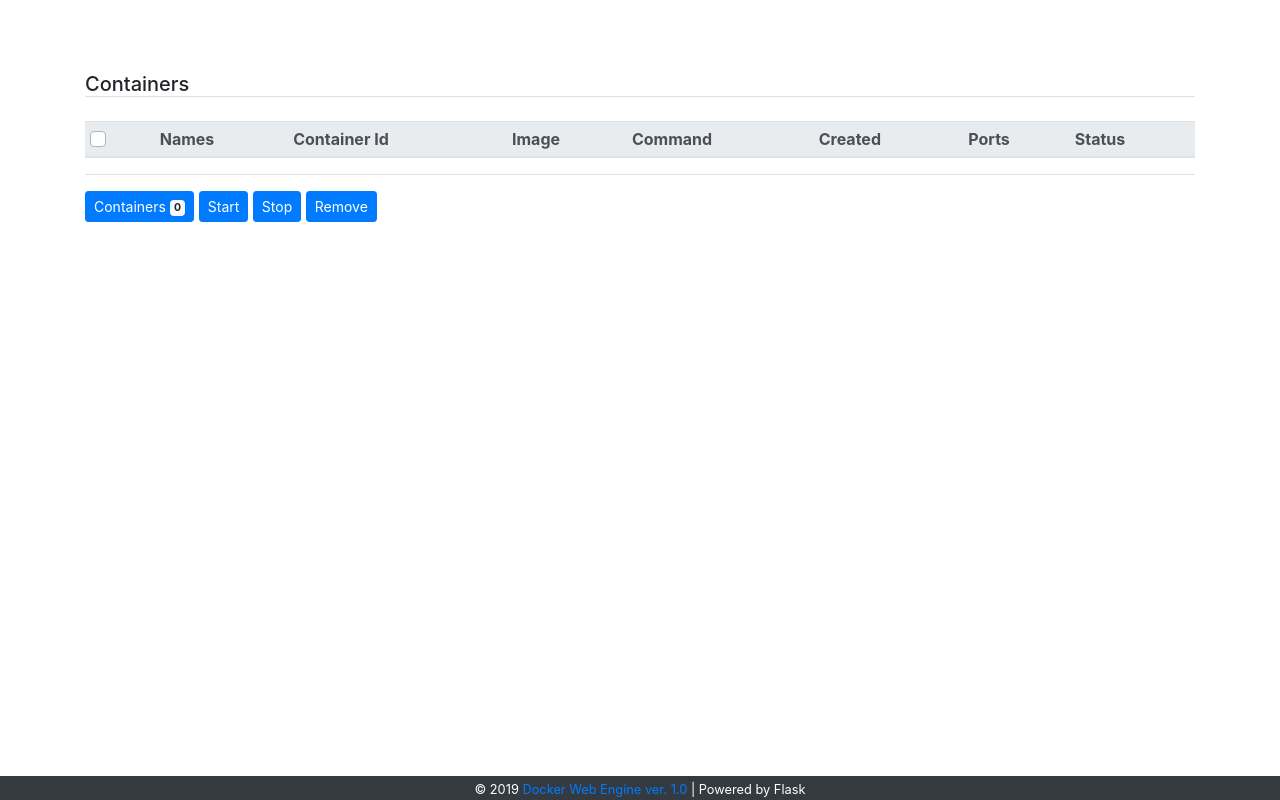
After one commit to ppokhriyal/Flask-App-Docker, a Flask app: page /containers in a window 1280 px wide. The commit adds this page. Run offline with Flask 2, Linux system fonts and the light colour scheme; lists and menus that the app fills with data are empty; some libraries are stand-ins or nearby versions.

Commit message:
Docker Containers

```diff
--- a/dockerwebapp/dockerinfo.py
+++ b/dockerwebapp/dockerinfo.py
@@ -3,8 +3,11 @@ from cpuinfo import get_cpu_info
 from psutil import virtual_memory
 
 #Connect to Docker Socket
-client = docker.DockerClient(base_url='unix://var/run/docker.sock')
+client = docker.from_env()
 dockerinfo = client.version()
+container = client.containers()
+images = client.images()
+volumes = client.volumes()
 
 #Get CPU information
 cpu = get_cpu_info()
--- a/dockerwebapp/routes.py
+++ b/dockerwebapp/routes.py
@@ -2,7 +2,7 @@ from flask import render_template, url_for, flash, redirect, request, abort, ses
 from dockerwebapp import app, db, bcrypt, login_manager
 from dockerwebapp.forms import LoginForm,ChangePasswordForm
 from dockerwebapp.models import User
-from dockerwebapp.dockerinfo import dockerinfo,cpu,ram
+from dockerwebapp.dockerinfo import dockerinfo ,cpu,ram,container,images,volumes
 from flask_login import login_user, current_user, logout_user, login_required
 
 
@@ -10,7 +10,8 @@ from flask_login import login_user, current_user, logout_user, login_required
 @app.route('/home')
 @login_required
 def home():
-	return render_template('home.html',title='Home',dockerinfo=dockerinfo,cpu=cpu,ram=ram)
+	return render_template('home.html',title='Home',dockerinfo=dockerinfo,cpu=cpu,ram=ram,container_count=len(container),
+		image_count=len(images),volume_count=len(volumes))
 
 #Docker Web App Login Page
 @app.route('/',methods=['GET','POST'])
@@ -40,6 +41,11 @@ def changepassword():
 		flash(f"Your DockerAdmin password has been changed",'success')
 	return render_template('change_password.html',form=form,title='Change Password')
 
+#Docker Containers
+@app.route('/containers',methods=['GET','POST'])
+def containers():
+	return render_template('containers.html',title='Containers',container=container,container_count=len(container))
+
 #Logout
 @app.route('/logout')
 def logout():
--- /dev/null
+++ b/dockerwebapp/templates/containers.html
@@ -0,0 +1,57 @@
+{% extends 'layout.html' %}
+{% block content %}
+<h5 class="border-bottom">Containers</h5>
+<!--Table Start-->
+<table class="table table-sm mt-4">
+	<thead class="thead-light">
+		<tr>
+			<th scope="col">
+        		<div class="custom-control custom-checkbox">
+          			<input type="checkbox" class="custom-control-input" id="tableDefaultCheck1">
+          			<label class="custom-control-label" for="tableDefaultCheck1"></label>
+        		</div>
+			</th>
+			<th scope="col">Names</th>
+			<th scope="col">Container Id</th>
+			<th scope="col">Image</th>
+			<th scope="col">Command</th>
+			<th scope="col">Created</th>
+			<th scope="col">Ports</th>
+			<th scope="col">Status</th>
+		</tr>
+	</thead>
+	<tbody>
+		{% for i in container %}
+		<tr>
+			<th scope="row">
+				<div class="custom-control custom-checkbox">
+          			<input type="checkbox" class="custom-control-input" id="tableDefaultCheck2">
+          			<label class="custom-control-label" for="tableDefaultCheck2"></label>
+        		</div>
+			</th>
+			<td>{{ i['Names'] }}</td>
+			<td>{{ i['Id'][:12] }}</td>
+			<td>{{ i['Image'] }}</td>
+			<td>{{ i['Command'] }}</td>
+			<td>{{ i['Created'] }}</td>
+			{% if  i['Ports'] | length < 1 %}
+				<td>-</td>
+			{% else %}
+				<td>{{ i['Ports'] }}</td>
+			{% endif %}
+			<td>{{ i['Status'] }}</td>
+		</tr>
+		{% endfor %}
+	</tbody>
+</table>
+<div class="border-top pt-3">
+	<button type="button" class="btn btn-primary btn-sm">
+  		Containers <span class="badge badge-light">{{container_count}}</span>
+  		<span class="sr-only">unread messages</span>
+	</button>
+	<button type="button" class="btn btn-primary btn-sm">Start</button>
+	<button type="button" class="btn btn-primary btn-sm">Stop</button>
+	<button type="button" class="btn btn-primary btn-sm">Remove</button>
+</div>
+
+{% endblock content %}
--- a/dockerwebapp/templates/layout.html
+++ b/dockerwebapp/templates/layout.html
@@ -20,14 +20,14 @@
       		<a class="navbar-brand" href="#">Docker Web Engine</a>
       		<div class="collapse navbar-collapse" id="navbarCollapse">
         		<ul class="navbar-nav ml-auto">
-          			<li class="nav-item active">
+          			<li class="nav-item">
             			<a class="nav-link" href="{{ url_for('home')}}">Dashboard<span class="sr-only">(current)</span></a>
           			</li>
           			<li class="nav-item">
-            			<a class="nav-link" href="#">Containers</a>
+            			<a class="nav-link" href="#">Images</a>
           			</li>
           			<li class="nav-item">
-            			<a class="nav-link" href="#">Images</a>
+            			<a class="nav-link" href="{{ url_for('containers')}}">Containers</a>
           			</li>
           			<li class="nav-item">
             			<a class="nav-link" href="#">Volumes</a>
@@ -60,7 +60,7 @@
           {% block content%}{% endblock %}
         </div>
         <div class=" fixed-bottom text-center bg-dark">
-    		  <small class="text-muted text-white bg-dark ">
+    		  <small class="text-white">
       			&copy; 2019 <a href="#">Docker Web Engine ver. 1.0</a>
       			 | Powered by Flask
     		  </small>
--- a/dockerwebapp/templates/login.html
+++ b/dockerwebapp/templates/login.html
@@ -54,7 +54,7 @@
       		</div>
 
     	</form>
-    	<div class=" fixed-bottom text-center bg-light">
+    	<div class=" fixed-bottom text-center bg-dark">
     		<small class="text-muted ">
       			&copy; 2019 <a href="https://www.docker.com">Docker.com</a>
       			Powered by Flask
```
Also changed, not shown: dockerwebapp/templates/home.html (+32 -0 lines), 1 other file.
